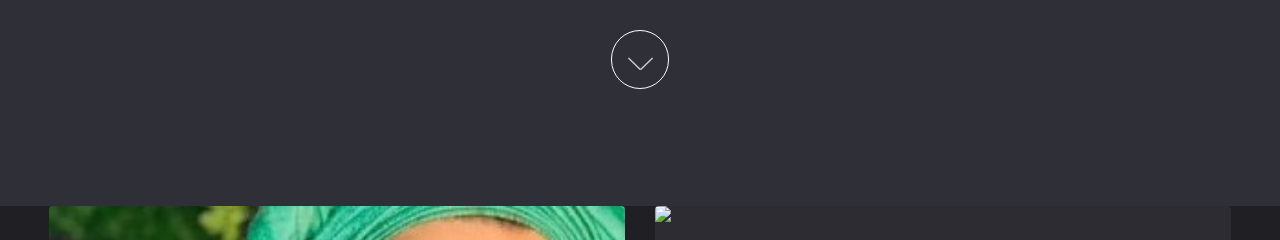
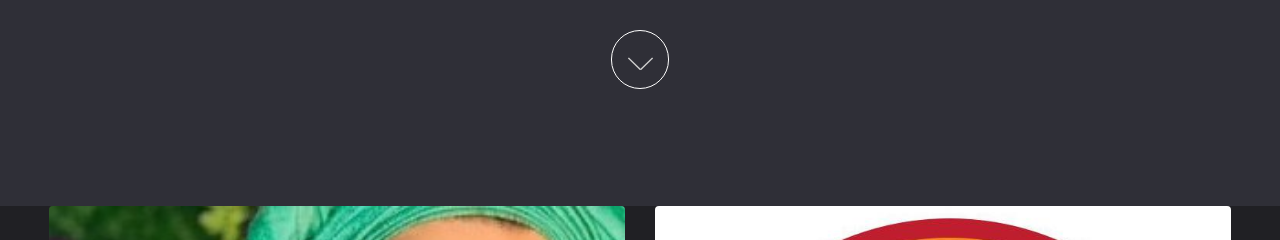
Before and after one commit to Corioco-jony/Ameera-Corioco-jony.github.io, a plain HTML site: page index.html in a window 1280 px wide. Shown: the part 413-653 px from the top of the page. Drawn offline with Linux system fonts and the light colour scheme.

Commit message:
Update index.html

```diff
--- a/index.html
+++ b/index.html
@@ -49,7 +49,7 @@
                 </div>
 
                 <div class="box ">
-                    <a href="https://youtu.be/s6zR2T9vn2c " class="image fit "><img src="images/Afrihhc" alt=" " /></a>
+                    <a href="https://youtu.be/s6zR2T9vn2c " class="image fit "><img src="images/Afrihhc.jpg" alt=" " /></a>
                     <div class="inner ">
                         <h3>HRM TORGBE SROR - Dr AMEERA T SOGAH II</h3>
                         <p>Founder of Better Vision Consultancy Group, LLC located in Goodyear, Arizona.</p>
```
